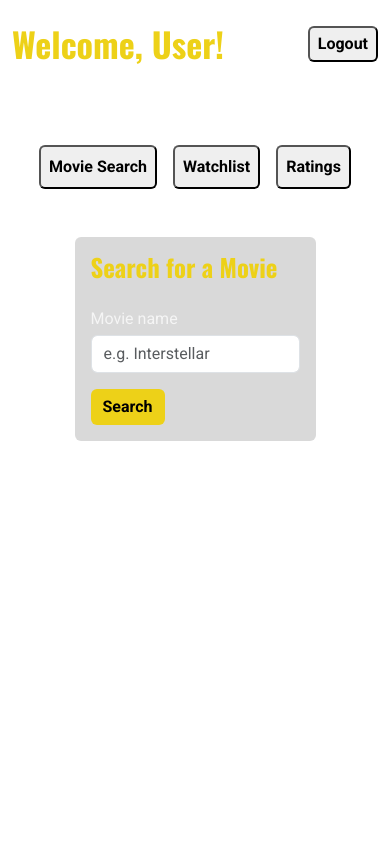
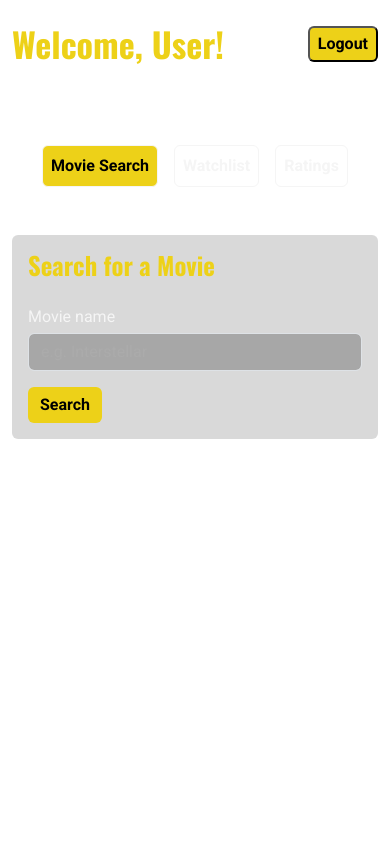
Before and after one commit to FlorinMiron98/CineData, a Flask app: page /search in a window 390 px wide. Run offline with Flask 3, Linux system fonts and the light colour scheme; some libraries are stand-ins or nearby versions.

Commit message:
Style the new layout and the logout button

```diff
--- a/static/assets/styles.css
+++ b/static/assets/styles.css
@@ -29,6 +29,7 @@ html {
   --color-primary-dark: #c7b125;
   --color-white: #f5f5f5;
   --color-black: #000;
+  --color-gray: #ababab;
 
   --gradient-1: rgba(8, 8, 8, 0.85);
   --gradient-2: rgba(8, 8, 8, 0.45);
@@ -41,7 +42,6 @@ html {
 /* Base Styling */
 /* ========================== */
 body {
-  min-height: 100vh;
   font-family: var(--font-secondary);
 }
 
@@ -94,6 +94,7 @@ h6 {
 
 #form-container input {
   background-color: var(--color-gray-transparent-2);
+  color: var(--color-white);
 }
 
 #form-container button {
@@ -116,23 +117,37 @@ h6 {
   background-size: cover;
 }
 
+.search-container nav {
+  gap: 2rem;
+}
+
+.search-container #logout-button {
+  background-color: var(--color-primary);
+  transition: background-color 0.25s linear;
+}
+
+.search-container #logout-button:hover {
+  background-color: var(--color-primary-dark);
+}
+
 .search-container .tabs-container {
   background-color: var(--color-gray-transparent-1);
   gap: 3rem;
+  min-width: 50%;
 }
 
 .search-container .tab-buttons {
   gap: 1rem;
 }
 
-.search-container .tabs-container .tab-button {
+.search-container .tab-button {
   background-color: transparent;
   color: var(--color-white);
   border: 1px solid var(--color-white);
 }
 
-.search-container .tabs-container .tab-button.active,
-.search-container .tabs-container .tab-button:hover {
+.search-container .tab-button.active,
+.search-container .tab-button:hover {
   background-color: var(--color-primary);
   color: var(--color-black);
 }
@@ -147,6 +162,15 @@ h6 {
 
 .search-container .tab-content form label {
   color: var(--color-white);
+}
+
+.search-container .tab-content form input {
+  background-color: var(--color-gray-transparent-2);
+  color: var(--color-white);
+}
+
+.search-container .tab-content form input::placeholder {
+  color: var(--color-gray);
 }
 
 .search-container .tab-content form button {
@@ -166,19 +190,27 @@ h6 {
 
 /* Large screen sizes */
 @media only screen and (max-width: 992px) {
-  #base {
+  .auth-container {
     background-image: linear-gradient(var(--gradient-1), var(--gradient-1)),
       url("./images/cine-data-login.jpg");
   }
 
-  #base .tabs-container {
+  .auth-container .tabs-container {
     width: 80%;
+  }
+
+  .search-container .tabs-container {
+    min-width: 80%;
   }
 }
 
 /* Medium screen sizes */
 @media only screen and (max-width: 768px) {
-  #base .tabs-container {
+  .auth-container .tabs-container {
     width: 100%;
   }
+
+  .search-container .tabs-container {
+    min-width: 100%;
+  }
 }
```
